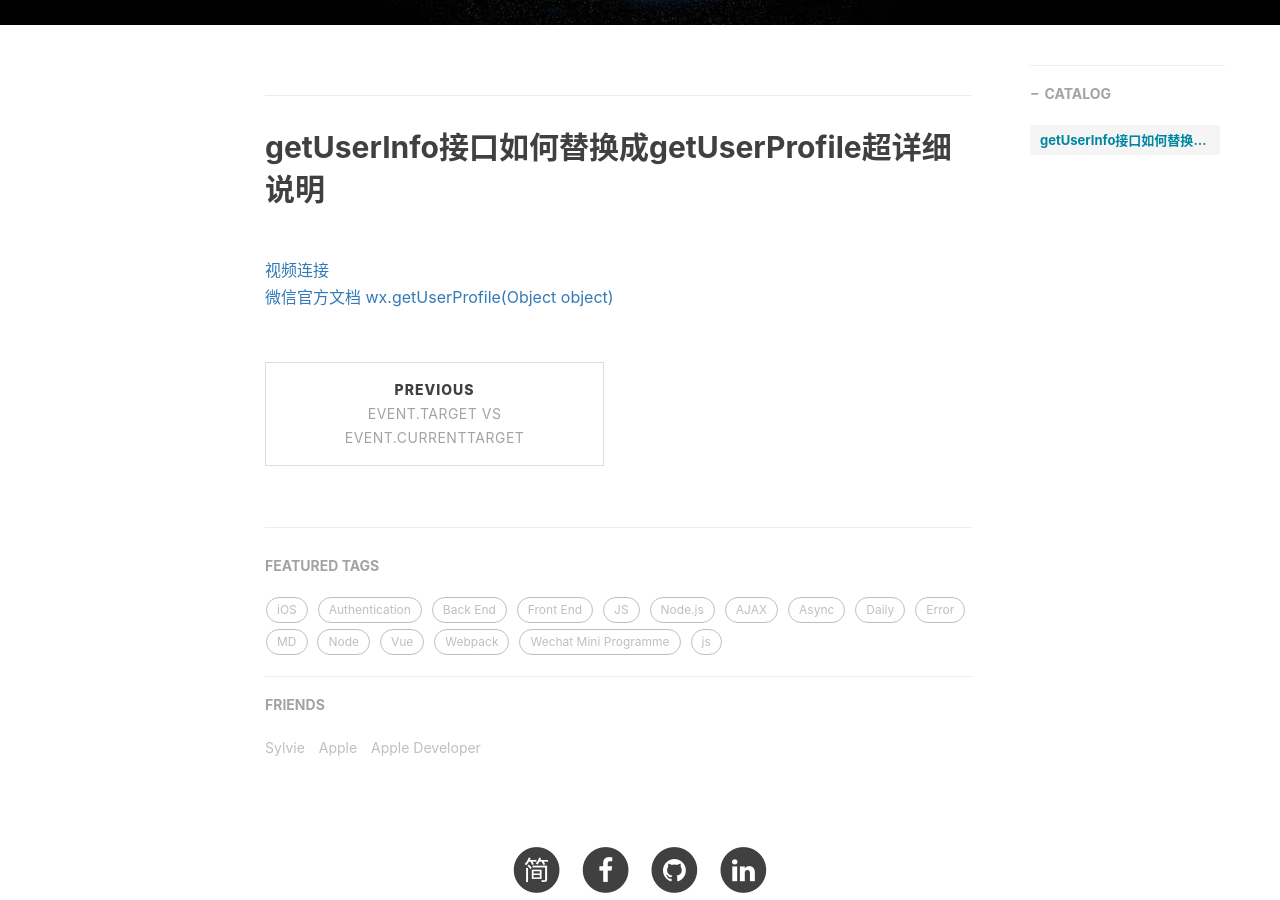
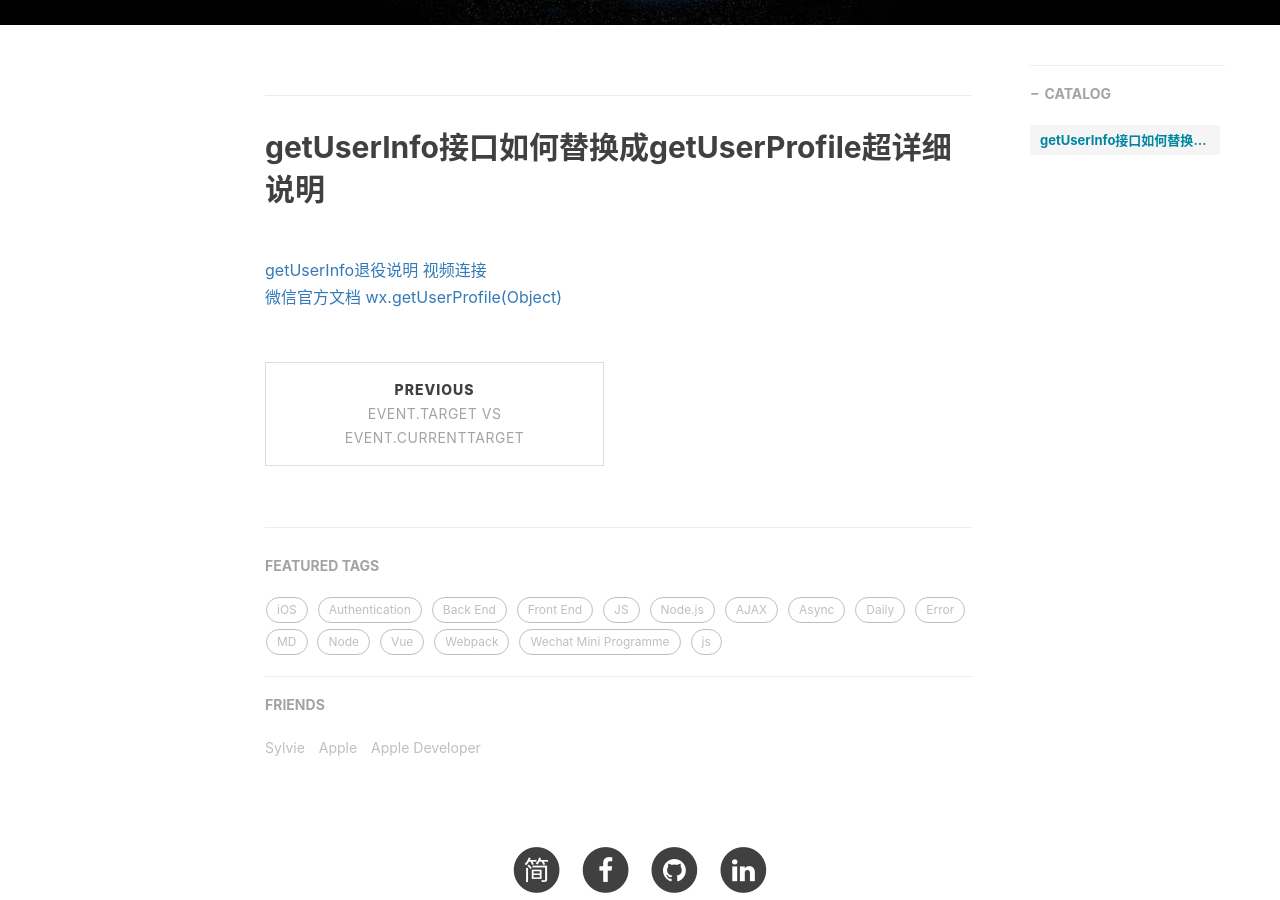
Before and after one commit to kkkokili/kkkokili.github.io, a Jekyll site: the page built from _posts/2022-02-17-Wechat-Mini-Programme-Guide.md, in a window 1280 px wide and 900 px high, scrolled down 525 px. Built offline with Jekyll 4.4.1, drawn with Linux system fonts in a browser that asks for light colours; nearby versions of some CDN libraries; comment, search, counter and statistics services are not loaded.

Commit message:
Update 2022-02-17-Wechat-Mini-Programme-Guide.md

```diff
--- a/_posts/2022-02-17-Wechat-Mini-Programme-Guide.md
+++ b/_posts/2022-02-17-Wechat-Mini-Programme-Guide.md
@@ -14,6 +14,7 @@ tags:
 
 ## getUserInfo接口如何替换成getUserProfile超详细说明
 <br>
+[getUserInfo退役说明](https://developers.weixin.qq.com/community/develop/doc/000cacfa20ce88df04cb468bc52801)
 [视频连接](https://www.bilibili.com/video/BV1s64y1i7Rw?from=search&seid=4367634546529727858&spm_id_from=333.337.0.0)
 <br>
-[微信官方文档 wx.getUserProfile(Object object)](https://developers.weixin.qq.com/miniprogram/dev/api/open-api/user-info/wx.getUserProfile.html)
+[微信官方文档 wx.getUserProfile(Object)](https://developers.weixin.qq.com/miniprogram/dev/api/open-api/user-info/wx.getUserProfile.html)
```
